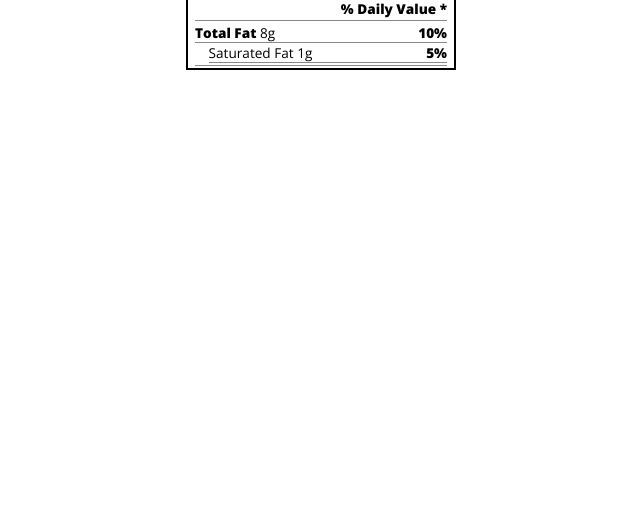
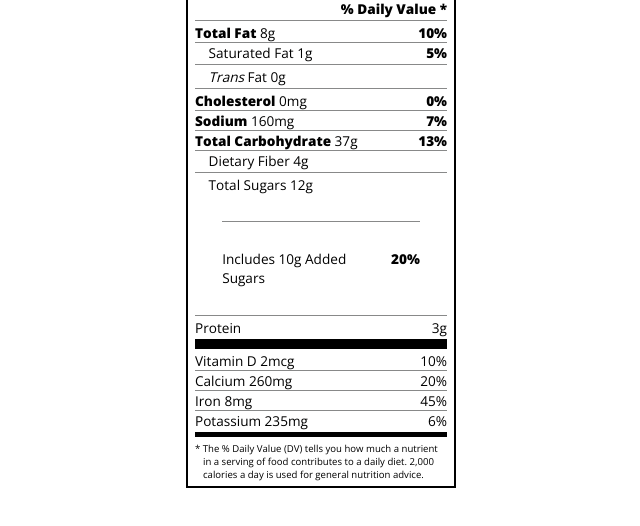
Before and after one commit to chidu100/Learn-Typography-by-building-a-Nutrition-Label, a plain HTML site: page index.html in a window 1280 px wide. Shown: the part 182-708 px from the top of the page, without its empty margins (319-959 px from the left). Drawn offline with nearby package versions, Linux system fonts and the light colour scheme.

Commit message:
completed to design

```diff
--- a/index.html
+++ b/index.html
@@ -30,9 +30,28 @@
             <div class="divider">
             </div>
             <p><span><span class="bold no-divider">Total Fat</span> 8g</span> <span class="bold">10%</span></p>
-            <p class="indent" no-divider">Saturated Fat 1g <span class="bold">5%</span></p>
+            <p class="indent no-divider">Saturated Fat 1g <span class="bold">5%</span></p>
             <div class="divider"></div>
+            <p class="indent no-divider"><span><i>Trans</i> Fat 0g</span></p>
+            <div class="divider"></div>
+            <p><span><span class="bold">Cholesterol</span> 0mg</span> <span class="bold">0%</span></p>
+            <p><span><span class="bold">Sodium</span> 160mg</span> <span class="bold">7%</span></p>
+            <p><span><span class="bold">Total Carbohydrate</span> 37g</span> <span class="bold">13%</span></p>
+            <p class="indent no-divider">Dietary Fiber 4g</p>
+            <div class="divider"></div>
+            <p class="indent no-divider">Total Sugars 12g</p>
+            <div class="divider double-indent"></div>
+            <P class="double-indent no-divider">Includes 10g Added Sugars <span class="bold">20%</span></P>
+            <div class="divider"></div>
+            <p class="no-divider">Protein <span>3g</span></p>
+            <div class="divider large"></div>
+            <p>Vitamin D 2mcg <span>10%</span></p>
+            <p>Calcium 260mg <span>20%</span></p>
+            <p>Iron 8mg <span>45%</span></p>
+            <p class="no-divider">Potassium 235mg <span>6%</span></p>
           </div>
+          <div class=" divider medium"></div>
+          <p class="note">* The % Daily Value (DV) tells you how much a nutrient in a serving of food contributes to a daily diet. 2,000 calories a day is used for general nutrition advice.</p>
         </div>
     </body>
 </html>
--- a/styles.css
+++ b/styles.css
@@ -87,3 +87,14 @@ html{
   .daily-value p:not(.no-divider){
     border-bottom: 1px solid #888989;
   }
+
+  .double-indent {
+    margin: 2em;
+  }
+
+  .note {
+    font-size: 0.6rem;
+    margin: 5px 0;
+    padding: 0 8px;
+    text-indent:-8px;
+  }
```
